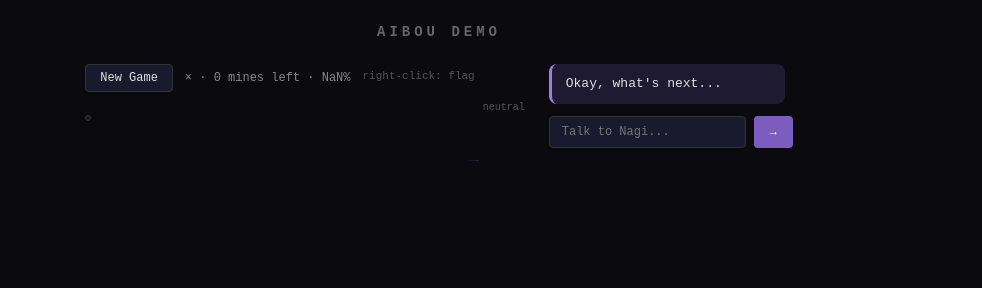
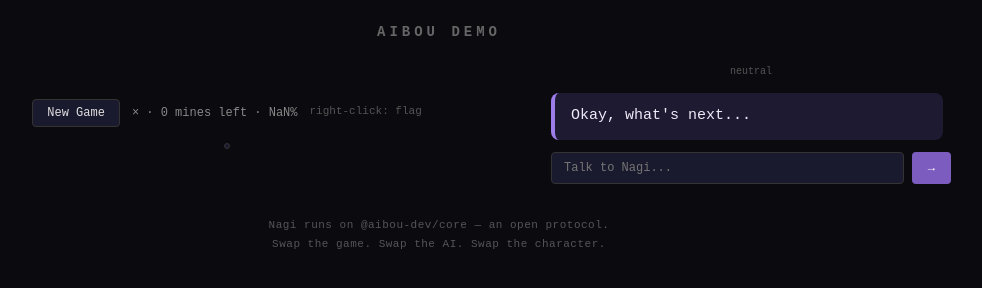
Before and after one commit to aibou-dev/aibou, a website built with Vite: page packages/demo/index.html in a window 1280 px wide. Shown: the whole page, without its empty margins (201-1183 px from the left). Built offline with nearby package versions, Linux system fonts and the light colour scheme; what @aibou-dev/bunshin, @aibou-dev/plugin-minesweeper would draw is missing.

Commit message:
Redesign demo UI: enlarge Nagi avatar, emphasize latest messages, add protocol footer
- Restructure layout to 55:45 ratio with Nagi as hero element (192px avatar with glow)
- Center game board within left panel
- Highlight latest messages with fade-in animation, dim past messages
- Add protocol tagline footer
- Apply latest/past styling to both companion and player messages

Co-Authored-By: Claude Opus 4.6 (1M context) <noreply@anthropic.com>

```diff
--- a/packages/demo/index.html
+++ b/packages/demo/index.html
@@ -28,14 +28,20 @@
 
     #app {
       display: flex;
-      gap: 0;
-      align-items: flex-start;
-      max-width: 960px;
+      gap: 24px;
+      align-items: stretch;
+      max-width: 1024px;
+      width: 100%;
     }
 
-    /* Board */
+    /* Board — 55% */
     #board-container {
+      flex: 55;
       flex-shrink: 0;
+      display: flex;
+      flex-direction: column;
+      align-items: center;
+      justify-content: center;
     }
 
     #controls {
@@ -117,18 +123,27 @@
     .cell[data-n="7"] { color: #888; }
     .cell[data-n="8"] { color: #ccc; }
 
-    /* Companion bridge — avatar sits between board and messages */
-    #companion-bridge {
+    /* Right panel — 45% */
+    #companion-panel {
+      flex: 45;
       display: flex;
       flex-direction: column;
       align-items: center;
-      padding: 0 8px;
-      margin-top: 36px;
-      position: relative;
+      min-width: 280px;
+      max-width: 400px;
+    }
+
+    /* Avatar section */
+    #companion-avatar-section {
+      display: flex;
+      flex-direction: column;
+      align-items: center;
+      margin-bottom: 16px;
     }
 
     #companion-avatar {
       flex-shrink: 0;
+      filter: drop-shadow(0 0 18px rgba(124, 92, 191, 0.35)) drop-shadow(0 0 40px rgba(90, 130, 220, 0.18));
     }
 
     #companion-avatar .bunshin-face {
@@ -141,32 +156,15 @@
       margin-top: 2px;
     }
 
-    /* Gaze line — subtle visual connection to the board */
-    #companion-bridge::before {
-      content: "";
-      position: absolute;
-      left: -8px;
-      top: 60px;
-      width: 12px;
-      height: 1px;
-      background: linear-gradient(to left, rgba(124, 92, 191, 0.3), transparent);
-    }
-
-    /* Companion chat panel */
-    #companion {
-      flex: 1;
-      min-width: 260px;
-      max-width: 320px;
-      padding-left: 16px;
-    }
-
+    /* Messages */
     #messages {
       display: flex;
       flex-direction: column;
       gap: 8px;
-      max-height: 400px;
+      max-height: 320px;
       overflow-y: auto;
       padding-right: 8px;
+      width: 100%;
     }
 
     .message {
@@ -174,8 +172,7 @@
       border-radius: 8px;
       font-size: 13px;
       line-height: 1.5;
-      animation: fadeIn 0.3s ease;
-      transition: opacity 0.4s ease, transform 0.4s ease;
+      transition: opacity 0.4s ease, transform 0.4s ease, font-size 0.4s ease;
     }
 
     .message.companion {
@@ -183,19 +180,27 @@
       border-left: 3px solid #7c5cbf;
     }
 
-    /* Older messages fade out, latest stays prominent */
+    /* Past companion messages — faded */
     .message.companion.past {
-      opacity: 0.4;
+      opacity: 0.45;
       transform: scale(0.97);
       border-left-color: #3a3050;
+      font-size: 12px;
     }
 
+    /* Latest companion message — prominent */
     .message.companion.latest {
       opacity: 1;
       border-left-color: #9d7de8;
       background: #1e1a32;
+      font-size: 15px;
+      color: #f0eaf8;
+      border-left-width: 4px;
+      padding: 12px 16px;
+      animation: fadeInLatest 0.5s cubic-bezier(0.22, 1, 0.36, 1);
     }
 
+    /* Player messages */
     .message.system {
       background: #12121e;
       color: #888;
@@ -205,10 +210,24 @@
       text-align: right;
     }
 
+    .message.system.past {
+      opacity: 0.45;
+      font-size: 11px;
+    }
+
+    .message.system.latest {
+      opacity: 1;
+      color: #bbb;
+      border-right-color: #666;
+      animation: fadeInLatest 0.5s cubic-bezier(0.22, 1, 0.36, 1);
+    }
+
+    /* Input */
     #player-input {
       display: flex;
       gap: 8px;
       margin-top: 12px;
+      width: 100%;
     }
 
     #player-input input {
@@ -236,8 +255,8 @@
       font-size: 12px;
     }
 
-    @keyframes fadeIn {
-      from { opacity: 0; transform: translateY(4px); }
+    @keyframes fadeInLatest {
+      from { opacity: 0; transform: translateY(6px); }
       to { opacity: 1; transform: translateY(0); }
     }
 
@@ -261,6 +280,17 @@
       font-family: inherit;
       text-decoration: underline;
     }
+
+    /* Footer */
+    #protocol-footer {
+      margin-top: 32px;
+      text-align: center;
+      font-size: 11px;
+      color: #e0e0e0;
+      opacity: 0.35;
+      line-height: 1.8;
+      letter-spacing: 0.5px;
+    }
   </style>
 </head>
 <body>
@@ -274,17 +304,21 @@
       </div>
       <div id="board"></div>
     </div>
-    <div id="companion-bridge">
-      <div id="companion-avatar"></div>
-      <div id="companion-emotion">connected</div>
-    </div>
-    <div id="companion">
+    <div id="companion-panel">
+      <div id="companion-avatar-section">
+        <div id="companion-avatar"></div>
+        <div id="companion-emotion">connected</div>
+      </div>
       <div id="messages"></div>
       <div id="player-input">
         <input type="text" placeholder="Talk to Nagi..." id="chat-input" />
-        <button id="chat-send">→</button>
+        <button id="chat-send">&rarr;</button>
       </div>
     </div>
+  </div>
+  <div id="protocol-footer">
+    Nagi runs on @aibou-dev/core — an open protocol.<br />
+    Swap the game. Swap the AI. Swap the character.
   </div>
   <script type="module" src="/src/main.ts"></script>
 </body>
--- a/packages/demo/src/main.ts
+++ b/packages/demo/src/main.ts
@@ -279,7 +279,7 @@ const newGameBtn = document.getElementById("new-game") as HTMLButtonElement
 
 const avatar = new BunshinAvatar(avatarEl, {
   name: "nagi",
-  size: 96,
+  size: 192,
   accentColor: "#7c5cbf",
   animate: true,
   assetBasePath: "/assets/nagi",
@@ -337,16 +337,14 @@ function renderBoard(state: MinesweeperState) {
 }
 
 function addMessage(text: string, type: "companion" | "system") {
-  // Demote previous "latest" messages to "past"
-  if (type === "companion") {
-    messagesEl.querySelectorAll(".message.companion.latest").forEach(el => {
-      el.classList.remove("latest")
-      el.classList.add("past")
-    })
-  }
+  // Demote previous "latest" messages of the same type to "past"
+  messagesEl.querySelectorAll(`.message.${type}.latest`).forEach(el => {
+    el.classList.remove("latest")
+    el.classList.add("past")
+  })
 
   const el = document.createElement("div")
-  el.className = `message ${type}${type === "companion" ? " latest" : ""}`
+  el.className = `message ${type} latest`
   el.textContent = text
   messagesEl.appendChild(el)
   messagesEl.scrollTop = messagesEl.scrollHeight
```
